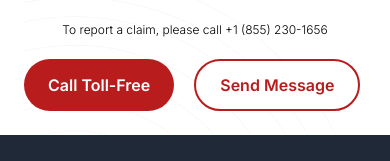
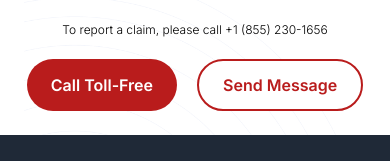
Before and after one commit to Mdforidulislam/use-under-writer, a Next.js app: page /claim in a window 390 px wide. Shown: the part 1253-1414 px from the top of the page. Built offline with nearby package versions, Linux system fonts and the light colour scheme.

Commit message:
added images responsve retio with devie

```diff
--- a/src/Components/Claim Report/ClaimReport.jsx
+++ b/src/Components/Claim Report/ClaimReport.jsx
@@ -2,6 +2,7 @@
 import Image from "next/image";
 import report from '@/assets/report.png'
 import curcle from '@/assets/circule.png'
+import styles from './style.css'
 
 
 const ClaimReport = () => {
@@ -34,16 +35,7 @@ const ClaimReport = () => {
                         width={1232}
                         height={496}
                     />
-                    <style jsx>{`
 
-                @media (max-width: 768px) {
-
-                    img {
-                        width: 354px;
-                        height: 360px;
-                    }
-                }
-            `}</style>
                 </div>
             </div>
             {/*  text h ere  */}
@@ -54,25 +46,29 @@ const ClaimReport = () => {
                         <Image
                             src={curcle}
                             alt="report"
+                           // Apply the CSS class here
                             layout="responsive"
                             width={1232}
                             height={600}
+                            style={{
+                                width: '100%', // Default width
+                                height: 'auto', // Default height
+                                maxWidth: '1232px', // Maximum width
+                                maxHeight: '600px', // Maximum height
+                                '@media (max-width: 768px)': {
+                                    width: '354px', // Adjusted width for smaller screens
+                                    height: '660px', // Adjusted height for smaller screens
+                                    maxWidth: 'none', // Remove max-width for smaller screens
+                                    maxHeight: 'none', // Remove max-height for smaller screens
+                                }
+                            }}
                         />
-                        <style jsx>{`
 
-                @media (max-width: 768px) {
-
-                    img {
-                        width: 354px;
-                        height: 360px;
-                    }
-                }
-            `}</style>
                     </div>
                     <div className="space-y-5">
                         <h1 className="md:text-3xl font-semibold text-gray-900 text-xl md:text-left text-center">Contact Claims <span className="hidden md:block mt-1"> </span> Department.</h1>
                         <p className="font-light text-[12px] md:text-xl md:text-left text-center ">To report a claim, please call +1 (855) 230-1656</p>
-                        <div className=" flex gap-5">
+                        <div className=" flex gap-5 md:justify-start justify-center">
                             <button className="bg-red-700 text-white font-semibold py-3 px-6 rounded-full md:border-2 md:border-red-700">Call Toll-Free</button>
                             <button className="bg-white text-red-700 font-semibold py-3 px-6 rounded-full border-2 border-red-700">Send Message</button>
                         </div>
--- /dev/null
+++ b/src/Components/Claim Report/style.css
@@ -0,0 +1,8 @@
+/* styles.module.css */
+
+@media (max-width: 768px) {
+    .circleImage {
+        width: 354px;
+        height: 460px;
+    }
+}
```
